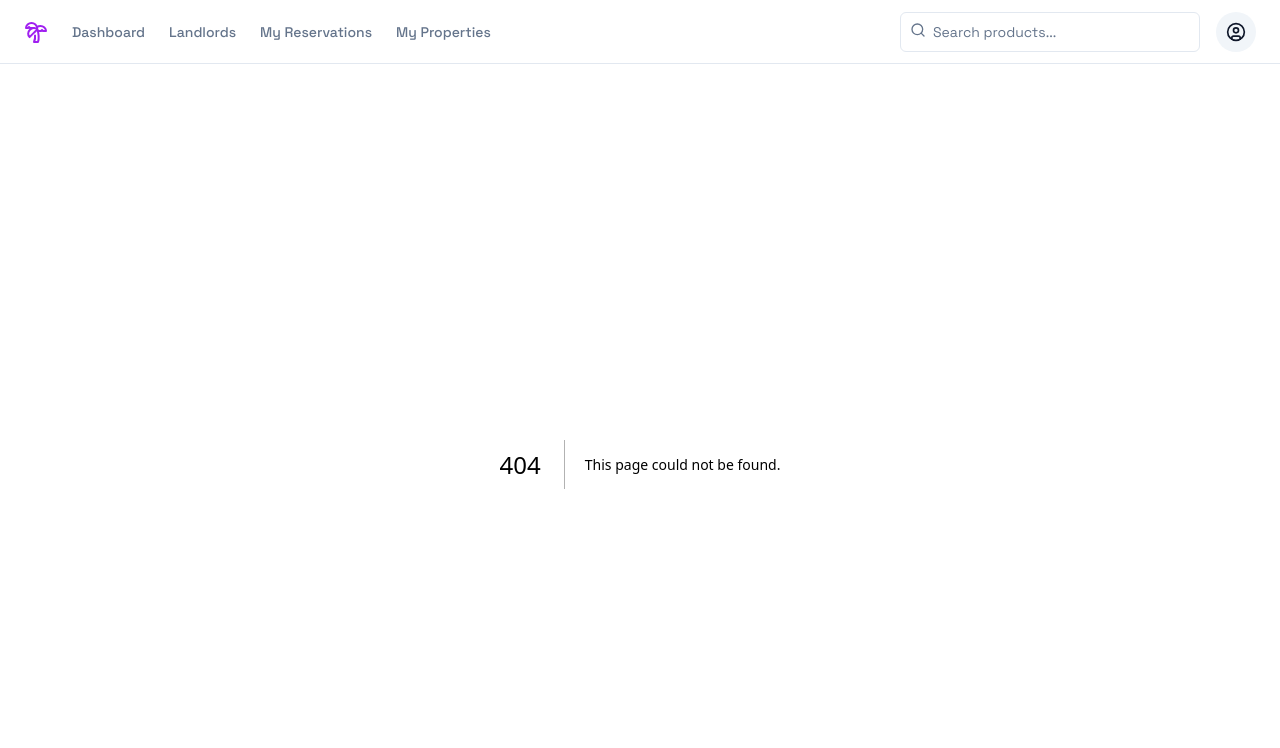
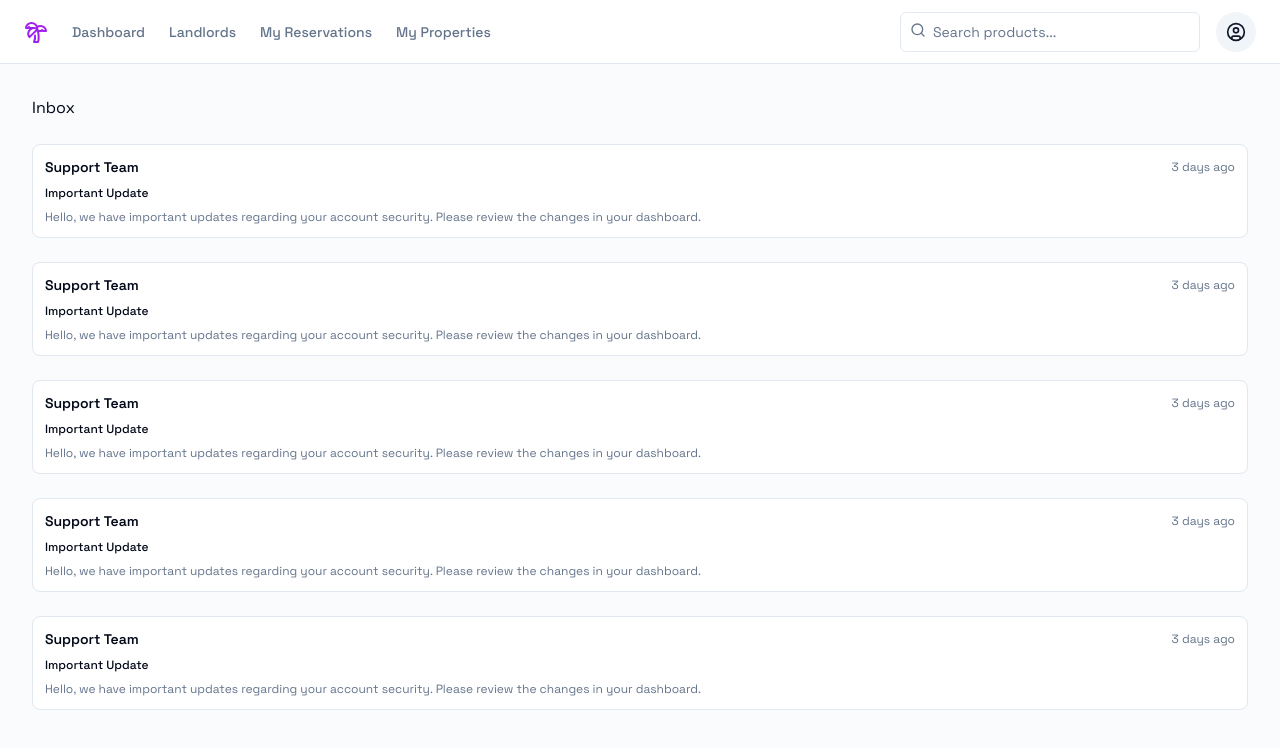
Before and after one commit to nikzaim/vee-ui, a Next.js app: page /inbox in a window 1280 px wide. Before the commit this address had no page. Shown: the top 748 px of the page. Built offline with nearby package versions, Linux system fonts and the light colour scheme.

Commit message:
ADD: inbox page

```diff
--- /dev/null
+++ b/app/inbox/[id]/page.tsx
@@ -0,0 +1,22 @@
+import ConversationDetail from '@/components/inbox/conversation-detail';
+import PageContainer from '@/components/layout/page-container';
+import { Button } from '@/components/ui/button';
+import { Input } from '@/components/ui/input';
+import { SendHorizontal } from 'lucide-react';
+
+const ConversationPage = () => {
+  return (
+    <PageContainer>
+      <h1>Conversation</h1>
+      <ConversationDetail />
+      <div className="flex bg-app/30 left-0 bottom-0 w-full p-8 absolute z-50 gap-4">
+        <Input type="text" placeholder="Type your message..."></Input>
+        <Button size={'icon'} className="rounded-full">
+          <SendHorizontal size={18} />
+        </Button>
+      </div>
+    </PageContainer>
+  );
+};
+
+export default ConversationPage;
--- /dev/null
+++ b/app/inbox/page.tsx
@@ -0,0 +1,17 @@
+import Conversation from '@/components/inbox/conversation';
+import PageContainer from '@/components/layout/page-container';
+
+const InboxPage = () => {
+  return (
+    <PageContainer>
+      <h1>Inbox</h1>
+      <Conversation />
+      <Conversation />
+      <Conversation />
+      <Conversation />
+      <Conversation />
+    </PageContainer>
+  );
+};
+
+export default InboxPage;
--- /dev/null
+++ b/components/inbox/conversation-detail.tsx
@@ -0,0 +1,24 @@
+import { ScrollArea } from '../ui/scroll-area';
+import MessageCard from './message-card';
+
+const ConversationDetail = () => {
+  return (
+    <ScrollArea className="h-[70vh]">
+      <div className="flex flex-col gap-4 ">
+        <MessageCard />
+        <MessageCard />
+        <MessageCard />
+        <MessageCard />
+        <MessageCard />
+        <MessageCard />
+        <MessageCard />
+        <MessageCard />
+        <MessageCard />
+        <MessageCard />
+        <MessageCard />
+      </div>
+    </ScrollArea>
+  );
+};
+
+export default ConversationDetail;
--- /dev/null
+++ b/components/inbox/conversation.tsx
@@ -0,0 +1,21 @@
+const Conversation = () => {
+  return (
+    <div>
+      <article className="flex flex-col bg-white items-start gap-2 p-3 text-sm text-left transition-all border rounded-lg hover:bg-accent">
+        <div className="flex items-center w-full">
+          <div className="font-semibold">Support Team</div>
+          <div className="ml-auto text-xs text-muted-foreground">
+            3 days ago
+          </div>
+        </div>
+        <div className="text-xs font-medium">Important Update</div>
+        <div className="text-xs line-clamp-2 text-muted-foreground">
+          Hello, we have important updates regarding your account security.
+          Please review the changes in your dashboard.
+        </div>
+      </article>
+    </div>
+  );
+};
+
+export default Conversation;
--- /dev/null
+++ b/components/inbox/message-card.tsx
@@ -0,0 +1,16 @@
+const MessageCard = () => {
+  return (
+    <article className="flex flex-col bg-app/5 items-start gap-2 p-3 text-sm text-left transition-all border rounded-lg w-[80%]">
+      <div className="flex items-center w-full">
+        <h1 className="font-semibold">John Doe</h1>
+        <div className="ml-auto text-xs text-muted-foreground">11 minutes</div>
+      </div>
+      <div className="text-muted-foreground">
+        Hello, we have important updates regarding your account security. Please
+        review the changes in your dashboard.
+      </div>
+    </article>
+  );
+};
+
+export default MessageCard;
--- a/components/layout/navbar.tsx
+++ b/components/layout/navbar.tsx
@@ -115,7 +115,9 @@ const Navbar = () => {
           <DropdownMenuContent align="end">
             <DropdownMenuLabel>My Account</DropdownMenuLabel>
             <DropdownMenuSeparator />
-            <DropdownMenuItem>Settings</DropdownMenuItem>
+            <Link href={'/inbox'}>
+              <DropdownMenuItem>Inbox</DropdownMenuItem>
+            </Link>
             <DropdownMenuItem>Support</DropdownMenuItem>
             <DropdownMenuSeparator />
             <DropdownMenuItem>Logout</DropdownMenuItem>
--- /dev/null
+++ b/components/ui/textarea.tsx
@@ -0,0 +1,24 @@
+import * as React from 'react';
+
+import { cn } from '@/lib/utils';
+
+export interface TextareaProps
+  extends React.TextareaHTMLAttributes<HTMLTextAreaElement> {}
+
+const Textarea = React.forwardRef<HTMLTextAreaElement, TextareaProps>(
+  ({ className, ...props }, ref) => {
+    return (
+      <textarea
+        className={cn(
+          'flex max-h-[80px] w-full rounded-md border border-input bg-background px-3 py-2 text-sm ring-offset-background placeholder:text-muted-foreground focus-visible:outline-none focus-visible:ring-2 focus-visible:ring-ring focus-visible:ring-offset-2 disabled:cursor-not-allowed disabled:opacity-50',
+          className
+        )}
+        ref={ref}
+        {...props}
+      />
+    );
+  }
+);
+Textarea.displayName = 'Textarea';
+
+export { Textarea };
```
